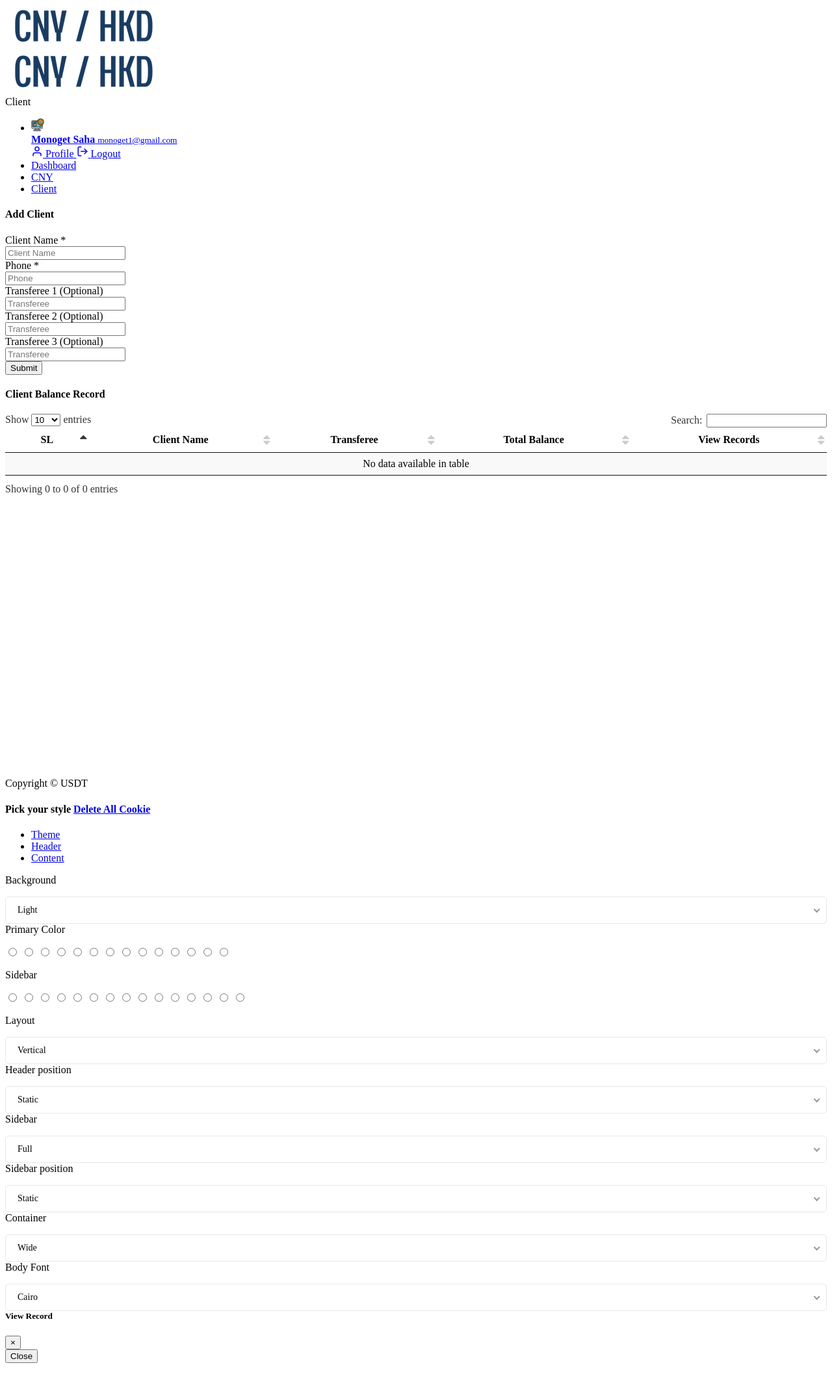
After one commit to Do-Test-Live/W-Withdraw-USDT, a PHP site: page /Client in a window 1280 px wide. The commit adds this page. Shown: the whole page at 65% size. Run offline with PHP 8.4, Linux system fonts and the light colour scheme; a user stored in the database is signed in; data comes from the database, SQL or seed files in the repository; data that the repository does not hold is empty; some libraries are stand-ins or nearby versions.

Commit message:
update client info

```diff
--- /dev/null
+++ b/client.php
@@ -0,0 +1,442 @@
+<?php
+session_start();
+require_once("include/dbController.php");
+$db_handle = new DBController();
+date_default_timezone_set("Asia/Hong_Kong");
+?>
+<!DOCTYPE html>
+<html lang="en">
+<head>
+
+    <meta charset="utf-8">
+    <meta http-equiv="X-UA-Compatible" content="IE=edge">
+    <meta name="keywords" content=""/>
+    <meta name="author" content=""/>
+    <meta name="robots" content=""/>
+    <meta name="viewport" content="width=device-width, initial-scale=1">
+    <meta name="description" content="USDT"/>
+    <meta property="og:title" content="USDT"/>
+    <meta property="og:description" content="USDT"/>
+    <meta property="og:image" content="social-image.png"/>
+    <meta name="format-detection" content="telephone=no">
+
+    <!-- PAGE TITLE HERE -->
+    <title>Client | CNY/HKD</title>
+
+    <?php require_once('include/css.php'); ?>
+
+</head>
+<body>
+
+<!--*******************
+    Preloader start
+********************-->
+<div id="preloader">
+    <div class="waviy">
+        <span style="--i:1">L</span>
+        <span style="--i:2">o</span>
+        <span style="--i:3">a</span>
+        <span style="--i:4">d</span>
+        <span style="--i:5">i</span>
+        <span style="--i:6">n</span>
+        <span style="--i:7">g</span>
+        <span style="--i:8">.</span>
+        <span style="--i:9">.</span>
+        <span style="--i:10">.</span>
+    </div>
+</div>
+<!--*******************
+    Preloader end
+********************-->
+
+<!--**********************************
+    Main wrapper start
+***********************************-->
+<div id="main-wrapper">
+
+    <!--**********************************
+        Nav header start
+    ***********************************-->
+    <?php require_once('include/header.php'); ?>
+    <!--**********************************
+        Nav header end
+    ***********************************-->
+
+    <!--**********************************
+        Header start
+    ***********************************-->
+    <div class="header">
+        <div class="header-content">
+            <nav class="navbar navbar-expand">
+                <div class="collapse navbar-collapse justify-content-between">
+                    <div class="header-left">
+                        <div class="dashboard_bar">
+                            Client
+                        </div>
+                    </div>
+                </div>
+            </nav>
+        </div>
+    </div>
+    <!--**********************************
+        Header end ti-comment-alt
+    ***********************************-->
+
+    <!--**********************************
+        Sidebar start
+    ***********************************-->
+    <?php require_once('include/navbar.php'); ?>
+    <!--**********************************
+        Sidebar end
+    ***********************************-->
+
+    <!--**********************************
+        Content body start
+    ***********************************-->
+    <div class="content-body">
+        <!-- row -->
+        <div class="container-fluid">
+            <div class="row invoice-card-row">
+                <?php if (isset($_GET['depositId'])) { ?>
+                    <div class="col-12">
+                        <div class="card">
+                            <div class="card-header">
+                                <h4 class="card-title">Update Staking CNY</h4>
+                            </div>
+                            <div class="card-body">
+                                <div class="basic-form">
+                                    <form method="post" action="Update">
+
+                                        <?php $data = $db_handle->runQuery("SELECT * FROM deposit_cny where id={$_GET['depositId']}"); ?>
+
+                                        <input type="hidden" value="<?php echo $data[0]["id"]; ?>" name="id" required>
+
+                                        <div class="mb-3 row">
+                                            <label class="col-sm-3 col-form-label">Client Name</label>
+                                            <div class="col-sm-9">
+                                                <input type="text" class="form-control" name="client_name"
+                                                       placeholder="Client Name"
+                                                       value="<?php echo $data[0]["client_name"]; ?>" required>
+                                            </div>
+                                        </div>
+                                        <div class="mb-3 row">
+                                            <label class="col-sm-3 col-form-label">Transferee</label>
+                                            <div class="col-sm-9">
+                                                <input type="text" class="form-control" name="transferee"
+                                                       value="<?php echo $data[0]["transferee"]; ?>"
+                                                       placeholder="Transferee">
+                                            </div>
+                                        </div>
+                                        <div class="mb-3 row">
+                                            <label class="col-sm-3 col-form-label">CNY/HKD Rate</label>
+                                            <div class="col-sm-9">
+                                                <input type="text" class="form-control" name="conversion_rate"
+                                                       placeholder="CNY/HKD Rate"
+                                                       value="<?php echo $data[0]["conversion_rate"]; ?>" required>
+                                            </div>
+                                        </div>
+                                        <div class="mb-3 row">
+                                            <label class="col-sm-3 col-form-label">Input Method</label>
+                                            <div class="col-sm-9">
+                                                <input type="text" class="form-control" name="input_method"
+                                                       value="<?php echo $data[0]["input_method"]; ?>"
+                                                       placeholder="Input Method">
+                                            </div>
+                                        </div>
+                                        <div class="mb-3 row">
+                                            <label class="col-sm-3 col-form-label">Account Number</label>
+                                            <div class="col-sm-9">
+                                                <input type="text" class="form-control" name="account_number"
+                                                       value="<?php echo $data[0]["account_number"]; ?>"
+                                                       placeholder="Account Number">
+                                            </div>
+                                        </div>
+                                        <div class="mb-3 row">
+                                            <label class="col-sm-3 col-form-label">Bank Name</label>
+                                            <div class="col-sm-9">
+                                                <input type="text" class="form-control" name="bank_name"
+                                                       value="<?php echo $data[0]["bank_name"]; ?>"
+                                                       placeholder="Bank Name">
+                                            </div>
+                                        </div>
+                                        <div class="mb-3 row">
+                                            <label class="col-sm-3 col-form-label">Bank Holder</label>
+                                            <div class="col-sm-9">
+                                                <input type="text" class="form-control" name="bank_holder"
+                                                       value="<?php echo $data[0]["bank_holder"]; ?>"
+                                                       placeholder="Bank Holder">
+                                            </div>
+                                        </div>
+                                        <div class="mb-3 row">
+                                            <label class="col-sm-3 col-form-label">Amount</label>
+                                            <div class="col-sm-9">
+                                                <input type="text" class="form-control" name="amount"
+                                                       value="<?php echo $data[0]["amount"]; ?>"
+                                                       placeholder="Amount">
+                                            </div>
+                                        </div>
+                                        <div class="mb-3 row">
+                                            <label class="col-sm-3 col-form-label">Status</label>
+                                            <div class="col-sm-9">
+                                                <select class="default-select  form-control wide" name="status"
+                                                        required>
+                                                    <option value="Pending" <?php echo ($data[0]["status"] == 'Pending') ? "selected" : ""; ?>>
+                                                        Pending
+                                                    </option>
+                                                    <option value="Withdraw" <?php echo ($data[0]["status"] == 'Approve') ? "selected" : ""; ?>>
+                                                        Approve
+                                                    </option>
+                                                </select>
+                                            </div>
+                                        </div>
+                                        <div class="mb-3 row">
+                                            <div class="col-sm-6 mx-auto">
+                                                <button type="submit" class="btn btn-primary w-25"
+                                                        name="updateCNY">Submit
+                                                </button>
+                                            </div>
+                                        </div>
+                                    </form>
+                                </div>
+                            </div>
+                        </div>
+                    </div>
+                <?php } else { ?>
+                    <div class="col-lg-12">
+                        <div class="card">
+                            <div class="card-header">
+                                <h4 class="card-title">Add Client</h4>
+                            </div>
+                            <div class="card-body">
+                                <div class="basic-form">
+                                    <form action="Insert" method="post">
+                                        <div class="mb-3 row">
+                                            <label class="col-sm-3 col-form-label">Client Name <span class="text-danger">*</span></label>
+                                            <div class="col-sm-9">
+                                                <input type="text" class="form-control" name="client_name"
+                                                       placeholder="Client Name"
+                                                       required>
+                                            </div>
+                                        </div>
+                                        <div class="mb-3 row">
+                                            <label class="col-sm-3 col-form-label">Phone <span class="text-danger">*</span></label>
+                                            <div class="col-sm-9">
+                                                <input type="text" class="form-control" name="phone"
+                                                       placeholder="Phone"
+                                                       required>
+                                            </div>
+                                        </div>
+                                        <div class="mb-3 row">
+                                            <label class="col-sm-3 col-form-label">Transferee 1 (Optional)</label>
+                                            <div class="col-sm-9">
+                                                <input type="text" class="form-control" name="transferee"
+                                                       placeholder="Transferee">
+                                            </div>
+                                        </div>
+                                        <div class="mb-3 row">
+                                            <label class="col-sm-3 col-form-label">Transferee 2 (Optional)</label>
+                                            <div class="col-sm-9">
+                                                <input type="text" class="form-control" name="transferee"
+                                                       placeholder="Transferee">
+                                            </div>
+                                        </div>
+                                        <div class="mb-3 row">
+                                            <label class="col-sm-3 col-form-label">Transferee 3 (Optional)</label>
+                                            <div class="col-sm-9">
+                                                <input type="text" class="form-control" name="transferee"
+                                                       placeholder="Transferee">
+                                            </div>
+                                        </div>
+                                        <div class="mb-3 row">
+                                            <div class="col-sm-6 mx-auto">
+                                                <button type="submit" class="btn btn-primary w-25" name="depositCNY">
+                                                    Submit
+                                                </button>
+                                            </div>
+                                        </div>
+                                    </form>
+                                </div>
+                            </div>
+                        </div>
+                    </div>
+                    <div class="col-12">
+                        <div class="card">
+                            <div class="card-header">
+                                <h4 class="card-title">Client Balance Record</h4>
+                            </div>
+                            <div class="card-body">
+                                <div class="table-responsive">
+                                    <table id="example4" class="display" style="min-width: 845px">
+                                        <thead>
+                                        <tr>
+                                            <th>SL</th>
+                                            <th>Client Name</th>
+                                            <th>Transferee</th>
+                                            <th>Total Balance</th>
+                                            <th>View Records</th>
+                                        </tr>
+                                        </thead>
+                                        <tbody>
+                                        <?php
+                                        $client = $db_handle->runQuery("SELECT * FROM client order by id desc");
+                                        $row_count = $db_handle->numRows("SELECT * FROM client order by id desc");
+
+                                        for ($i = 0; $i < $row_count; $i++) {
+                                            ?>
+                                            <tr>
+                                                <td><?php echo $i + 1; ?></td>
+                                                <td><?php echo $client[$i]["client_name"]; ?></td>
+                                                <td><?php echo $client[$i]["transferee"]; ?></td>
+                                                <td>
+                                                    <?php
+
+                                                    $balance= $db_handle->runQuery("SELECT * FROM balance where client_id={$client[$i]["id"]} order by id desc");
+                                                    $row = $db_handle->numRows("SELECT * FROM balance where client_id={$client[$i]["id"]} order by id desc");
+                                                    $total=0;
+                                                    for($j=0;$j<$row;$j++){
+
+                                                        if($balance[$j]["balance_type"]=='Deposit'){
+                                                            $total+=$balance[$j]["balance"]/$balance[$j]["conversion_rate"];
+                                                        }else{
+                                                            $total-=$balance[$j]["balance"]/$balance[$j]["conversion_rate"];
+                                                        }
+
+                                                    }
+
+                                                    echo round($total, 4);
+                                                    ?>
+                                                </td>
+                                                <td>
+                                                    <button class="btn btn-secondary shadow btn-xs sharp mr-1"
+                                                            data-toggle="modal" data-target=".bd-example-modal-xl"><i
+                                                                class="fa fa-eye" onclick="showRecord(<?php echo $client[$i]["id"]; ?>);"></i></button>
+                                                </td>
+                                            </tr>
+                                            <?php
+                                        }
+                                        ?>
+                                        </tbody>
+                                    </table>
+                                </div>
+                            </div>
+                        </div>
+                    </div>
+                <?php } ?>
+            </div>
+        </div>
+    </div>
+    <!--**********************************
+        Content body end
+    ***********************************-->
+
+
+    <!--**********************************
+        Footer start
+    ***********************************-->
+    <?php require_once('include/footer.php'); ?>
+    <!--**********************************
+        Footer end
+    ***********************************-->
+
+
+</div>
+<!--**********************************
+    Main wrapper end
+***********************************-->
+
+<!--**********************************
+    Scripts
+***********************************-->
+<?php require_once('include/js.php'); ?>
+
+<script>
+    function usdtDelete(id) {
+        Swal.fire({
+            title: 'Are you sure?',
+            text: "You won't be able to revert this!",
+            icon: 'warning',
+            showCancelButton: true,
+            confirmButtonColor: '#3085d6',
+            cancelButtonColor: '#d33',
+            confirmButtonText: 'Yes, delete it!'
+        }).then((result) => {
+            if (result.isConfirmed) {
+                $.ajax({
+                    type: 'get',
+                    url: 'Delete',
+                    data: {
+                        depositId: id
+                    },
+                    success: function (data) {
+                        if (data.toString() === 'P') {
+                            Swal.fire(
+                                'Not Deleted!',
+                                'Your have store in this category.',
+                                'error'
+                            ).then((result) => {
+                                window.location = 'Staking-USDT';
+                            });
+                        } else {
+                            Swal.fire(
+                                'Deleted!',
+                                'Your Deposit USDT has been deleted.',
+                                'success'
+                            ).then((result) => {
+                                window.location = 'Staking-USDT';
+                            });
+                        }
+                    }
+                });
+            } else {
+                Swal.fire(
+                    'Cancelled!',
+                    'Your Deposit USDT is safe :)',
+                    'error'
+                ).then((result) => {
+                    window.location = 'Staking-USDT';
+                });
+            }
+        })
+    }
+</script>
+<script>
+    async function showRecord(id) {
+        $.ajax({
+            type: "POST",
+            url: "View-Record",
+            data: {id: id},
+            success:async function(msg){
+                $("#viewRecord").html(msg)
+            },
+            error: function(){
+                alert("failure");
+            }
+        });
+    }
+</script>
+<div class="modal fade bd-example-modal-xl" tabindex="-1" role="dialog"
+     aria-hidden="true">
+    <div class="modal-dialog modal-xl">
+        <div class="modal-content">
+            <div class="modal-header">
+                <h5 class="modal-title">View Record</h5>
+                <button type="button" class="close" data-dismiss="modal">
+                    <span>&times;</span>
+                </button>
+            </div>
+            <div class="modal-body">
+                <div class="row">
+                    <div class="col-lg-12" id="viewRecord">
+                    </div>
+                </div>
+            </div>
+            <div class="modal-footer">
+                <button type="button" class="btn btn-danger light" data-dismiss="modal">
+                    Close
+                </button>
+            </div>
+        </div>
+    </div>
+</div>
+</body>
+</html>
--- a/include/navbar.php
+++ b/include/navbar.php
@@ -47,6 +47,12 @@
                     <span class="nav-text">CNY</span>
                 </a>
             </li>
+            <li>
+                <a class="ai-icon" href="Client" aria-expanded="false">
+                    <i class="flaticon-045-heart"></i>
+                    <span class="nav-text">Client</span>
+                </a>
+            </li>
         </ul>
     </div>
 </div>
```
Also changed, not shown: view_record.php (added, +102 -0 lines), .htaccess, public/images/favicon.png.
